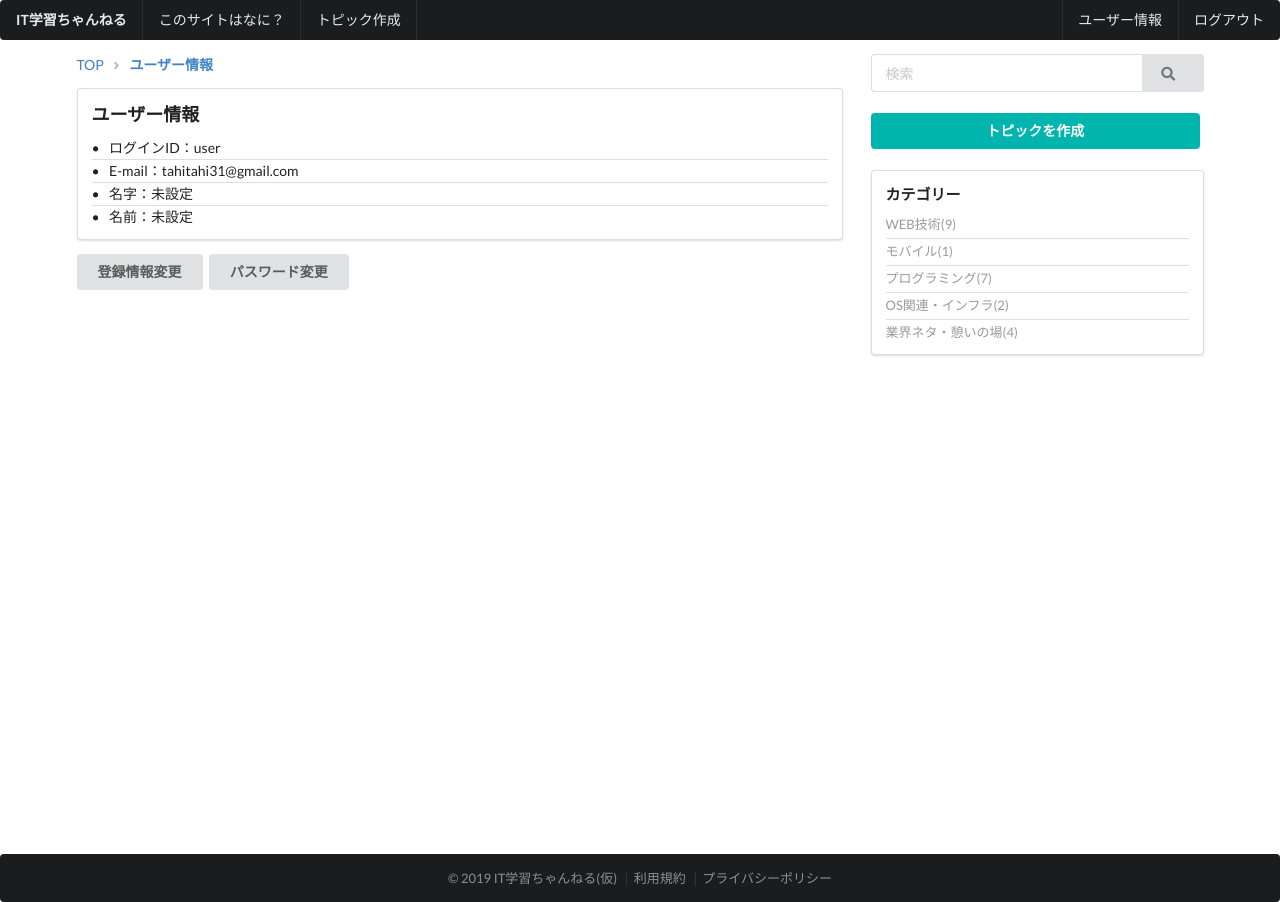
After one commit to Hiroaki-Iwata/django_bbs, a Django app: page /accounts/profile/ in a window 1280 px wide. The commit adds this page. Run offline with Django 3.2, Linux system fonts and the light colour scheme; a user stored in the database is signed in; data comes from the database, SQL or seed files in the repository; both versions use the stored data as it was after the commit; some libraries are stand-ins or nearby versions.

Commit message:
ユーザープロフィール画面の作成

```diff
--- a/accounts/urls.py
+++ b/accounts/urls.py
@@ -5,4 +5,5 @@ app_name = 'accounts'
 
 urlpatterns = [
     path('create/', views.UserCreateView.as_view(), name="create"),
+    path('profile/', views.UserProfileView.as_view(), name="profile"),
 ]
--- a/accounts/views.py
+++ b/accounts/views.py
@@ -9,7 +9,7 @@ from django.contrib.auth import login, authenticate
 class UserCreateView(FormView):
     form_class = UserCreationForm
     template_name = 'registration/create.html'
-    success_url = reverse_lazy('base:top')
+    success_url = reverse_lazy('accounts:profile')
     def form_valid(self, form):
         print(self.request.POST['next'])
         if self.request.POST['next'] == 'back':
@@ -29,3 +29,8 @@ class UserCreateView(FormView):
         else:
             # 通常このルートは通らない
             return redirect(reverse_lazy('base:top'))
+
+class UserProfileView(LoginRequiredMixin, TemplateView):
+    template_name = 'registration/profile.html'
+    def get_queryset(self):
+        return User.objects.get(id=self.request.user.id)
--- a/templates/base/base.html
+++ b/templates/base/base.html
@@ -25,8 +25,8 @@
         </a>
         <div class="right menu">
             {% if user.is_authenticated %}
-            <a class="item" href="">ユーザー情報</a>
-            <a class="item" href="">ログアウト</a>
+            <a class="item" href="{% url 'accounts:profile' %}">ユーザー情報</a>
+            <a class="item" href="{% url 'logout' %}">ログアウト</a>
             {% else %}
             <a class="item" href="{% url 'login' %}">ログイン</a>
             <a class="item" href="{% url 'accounts:create' %}">ユーザー登録</a>
--- /dev/null
+++ b/templates/registration/profile.html
@@ -0,0 +1,27 @@
+{% extends 'base/base.html' %}
+{% block title %}ITについて切磋琢磨する掲示板 - {{ block.super }}{% endblock %}
+{% block content %}
+<div class="ui grid stackable">
+    <div class="eleven wide column">
+        <div class="ui breadcrumb">
+            <a href="{% url 'base:top' %}" class="section">TOP</a>
+            <i class="right angle icon divider"></i>
+            <a class="active section">ユーザー情報</a>
+        </div>
+        <div class="ui segment">
+            <div class="content">
+                <div class="header"><h3>ユーザー情報</h3></div>
+                <div class="ui divided bulleted list">
+                    <div class="item">ログインID：{{user.username}}</div>
+                    <div class="item">E-mail：{% if user.email %}{{user.email}}{% else %}未設定{% endif %}</div>
+                    <div class="item">名字：{% if user.last_name %}{{user.last_name}}{% else %}未設定{% endif %}</div>
+                    <div class="item">名前：{% if user.first_name %}{{user.first_name}}{% else %}未設定{% endif %}</div>
+                </div>
+            </div>
+        </div>
+        <a class="ui button" href="">登録情報変更</a>
+        <a class="ui button" href="">パスワード変更</a>
+    </div>
+    {% include 'base/sidebar.html' %}
+</div>
+{% endblock %}
```
Also changed, not shown: templates/registration/logged_out.html (added, +20 -0 lines), db.sqlite3.
